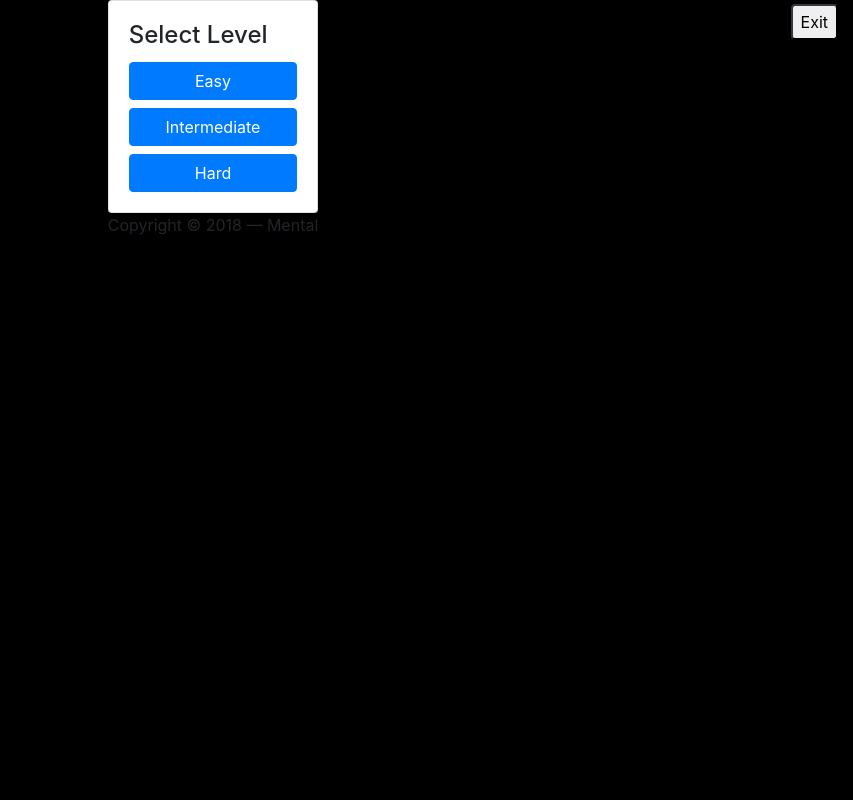
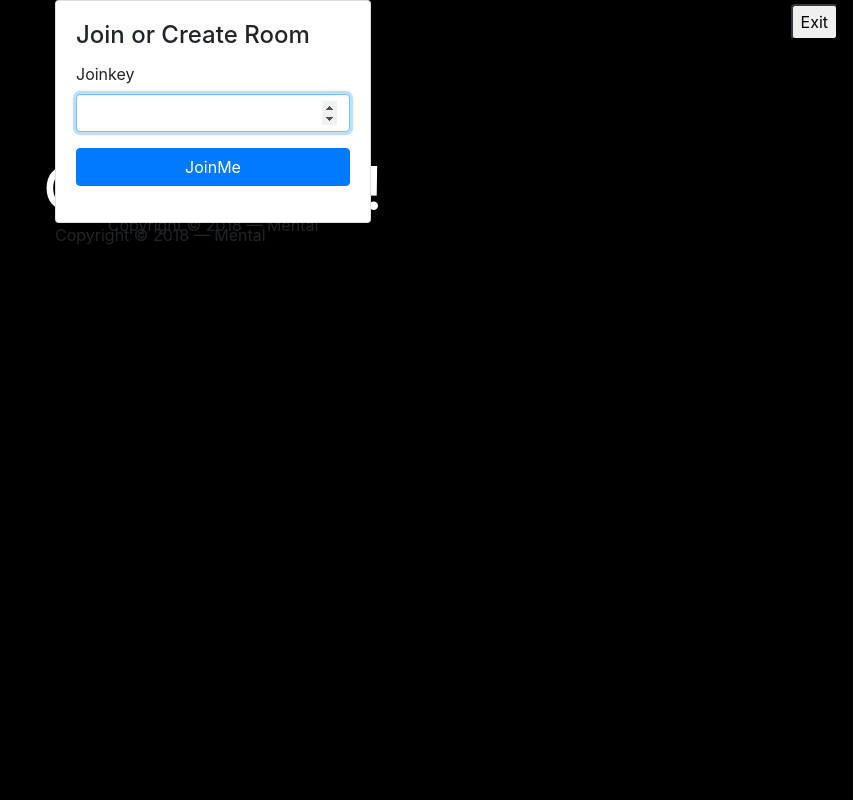
Before and after one commit to vikasgola/PocketTank, a PHP site: page / in a window 1280 px wide. Shown: the whole page, without its empty margins (427-1280 px from the left). Run offline with PHP 8.4, Linux system fonts and the light colour scheme; some libraries are stand-ins or nearby versions.

Commit message:
created room and started lanmultiplayer

```diff
--- a/src/css/main.css
+++ b/src/css/main.css
@@ -51,10 +51,20 @@ canvas{
 	}
 }
 
-.gamelevel{
+.gamelevel , #gamelan, #hostkey{
     position: absolute;
     top: 0px;
     left: 0px;
     right: 0px;
     bottom: 0px;
 }
+
+#gameend{
+    height: 50%;
+    width: 100%;
+    margin-top: 10%;
+}
+
+#gameend h1{
+    font-size: 60px;
+}
--- a/src/index.html
+++ b/src/index.html
@@ -41,13 +41,13 @@
     <script src="js/terrain.js" ></script>
     <script src="js/tank.js" ></script>
     <script src="js/weapons.js" ></script>
-    <script src="js/game.js"></script>
     <script src="js/computer.js"></script>
 
     <!-- aditional js -->
     <script src="https://ajax.aspnetcdn.com/ajax/jQuery/jquery-3.3.1.min.js"></script>
     <script src="js/bootstrap/bootstrap.js"></script>
     <script src="https://cdnjs.cloudflare.com/ajax/libs/socket.io/2.0.3/socket.io.js"></script>
+
 
 </head>
 
@@ -97,15 +97,67 @@
 					</div>
 				</div>
 			</div>
-		</section>
+        </section>
 
+        <section id="gamelan" class="h-100">
+			<div class="container h-100">
+				<div class="row justify-content-md-center h-100">
+					<div class="card-wrapper">
+						<div class="card fat">
+							<div class="card-body">
+								<h4 class="card-title">Join or Create Room</h4>
+								<button onclick="lan('join')" class="btn btn-primary btn-block">Join</button>
+								<button onclick="lan('host')" class="btn btn-primary btn-block">Host</button>
+							</div>
+						</div>
+						<div class="footer">
+							Copyright &copy; 2018 &mdash; Mental
+						</div>
+					</div>
+				</div>
+			</div>
+        </section>
+
+
+        <section id="hostkey" class="h-100">
+			<div class="container h-100">
+				<div class="row justify-content-md-center h-100">
+					<div class="card-wrapper">
+						<div class="card fat">
+							<div class="card-body">
+								<h4 class="card-title">Join or Create Room</h4>
+                                <div class="form-group">
+									<label for="key">Joinkey</label>
+
+									<input id="key" type="number" class="form-control" name="key" value="" required autofocus>
+								</div>
+								<div class="form-group no-margin">
+									<button onclick="share.join()" class="btn btn-primary btn-block">
+										JoinMe
+									</button>
+								</div>
+							</div>
+						</div>
+						<div class="footer">
+							Copyright &copy; 2018 &mdash; Mental
+						</div>
+					</div>
+				</div>
+			</div>
+        </section>
 
         <canvas id = "canvas" width="0" height="0"></canvas>
 
     </div>
 
+    <div id="gameend">
+        <h1 class="align-center text-center text-white d-block">Game Over!</h1>
+    </div>
+
+    <script src="js/chat.js"></script>
+    <script src="js/share.js"></script>
+    <script src="js/game.js"></script>
     <script src="js/login.js"></script>
-    <script src="js/chat.js"></script>
     <script src="js/menu.js" ></script>
     <script src="js/main.js" ></script>
 </body>
--- a/src/js/chat.js
+++ b/src/js/chat.js
@@ -1,5 +1,5 @@
 
-var socket = io.connect("http://localhost:3000");
+var socket = io.connect(window.location.origin);
 var output = document.getElementById("output");
 var chat = document.getElementById("chat-window");
 
@@ -11,7 +11,7 @@ send.style.display = "none";
 
 function sendMessage(){
     var message = document.getElementById("message");
-    socket.emit("chat",{ email:firebase.auth().currentUser.email.substring(0, firebase.auth().currentUser.email.lastIndexOf("@")) , message:message.value});
+    socket.emit("chat",{hostkey:share.hostkey , email:firebase.auth().currentUser.email.substring(0, firebase.auth().currentUser.email.lastIndexOf("@")) , message:message.value});
 
     message.value = "";
     setTimeout(function(){
--- a/src/js/game.js
+++ b/src/js/game.js
@@ -15,11 +15,13 @@ var game = new function(){
     this.tank1;
     this.tank2;
 
+    this.lankey;
+
     this.currentTank;
 
     this.weapon;
 
-    this.rounds = 10;
+    this.rounds = 2;
 
     this.selectWeapon = function(nameOfWeapon){
         switch(nameOfWeapon){
@@ -50,11 +52,15 @@ var game = new function(){
     this.gamemode = localStorage["mode"];
 
     this.setLights = function(){
+        terrain.draw(images.getResult("terrain"),images.getResult("grass"),10);
+        stage.addChild(terrain.shape);
         this.text1 = new createjs.Text(this.playerOne, "32px Arial", "#ffffff");
         this.text2 = new createjs.Text(this.playerTwo, "32px Arial", "#ffffff");
 
         this.score1 = new createjs.Text("Score: 0", "24px Arial", "#ffffff");
         this.score2 = new createjs.Text("Score: 0", "24px Arial", "#ffffff");
+
+        this.lankey = new createjs.Text("Joinkey: " + share.hostkey, "24px Arial", "#ffffff");
 
         this.text1.x = 20;
         this.score1.x = 20;
@@ -66,10 +72,18 @@ var game = new function(){
         this.text2.y = 80;
         this.score2.y = 115;
 
+
+        this.lankey.x = width/2 - 20;
+        this.lankey.y = 20;
+
         stage.addChild(this.text1);
         stage.addChild(this.text2);
         stage.addChild(this.score1);
         stage.addChild(this.score2);
+
+        if(this.gamemode == "lanMultiplayer"){
+            stage.addChild(this.lankey);
+        }
 
 
         this.tank1.indexPos = Math.floor(terrain.points.length/6);
@@ -89,6 +103,8 @@ var game = new function(){
     };
 
     this.flipTurn = function(){
+        if(this.rounds != 0){
+            this.rounds--;
             if(this.turn == 1){
                 this.turn = 0;
                 this.currentTank = this.tank1;
@@ -98,13 +114,36 @@ var game = new function(){
                 this.turn = 1;
                 notifyUser("It's " + game.playerTwo + " turn.");
             }
+        }else{
+            this.gameend();
+        }
     };
+
+    this.gameend = function(){
+        document.getElementById("game").style.display = "none";
+        document.getElementById("gameend").style.display = "block";
+        if( parseInt(game.score1.text.slice(7)) >  parseInt(game.score2.text.slice(7)))
+            document.getElementById("gameend").innerHTML += "<h2 class=\"align-center text-center text-white\"> Player one won.</p>";
+        else if(parseInt(game.score1.text.slice(7)) ==  parseInt(game.score2.text.slice(7)))
+            document.getElementById("gameend").innerHTML += "<h2 class=\"align-center text-center text-white\"> Match drawn.</p>";
+        else
+            document.getElementById("gameend").innerHTML += "<h2 class=\"align-center text-center text-white\"> Player two won.</p>";
+
+        document.getElementById("gameend").innerHTML += "<button onclick=\"game.restart()\" class=\"btn btn-black align-center\">Game Restart</button>";
+
+    };
+
+    this.restart = function(){
+        document.getElementById("game").style.display = "none";
+        document.getElementById("gameend").style.display = "block";
+        window.location.reload(true);
+    }
 
 
     this.exit = function(){
         localStorage["mode"] = "";
         window.location.pathname = "/html/menu.html";
-    }
+    };
 
     this.start = function(){
         switch(this.gamemode){
@@ -119,6 +158,8 @@ var game = new function(){
                 multiPlayer();
                 break;
             case "lanMultiplayer":
+                this.setLights();
+                if(share.host == "host")
                     lanMultiplayer();
                 break;
         }
@@ -136,6 +177,7 @@ var game = new function(){
         if(game.turn == 1){
             game.currentTank = game.tank2;
             computer.fire();
+            game.rounds--;
         }else if(game.turn == 0){
             notifyUser("It's " + game.playerOne + " turn.");
             game.currentTank = game.tank1;
@@ -153,6 +195,20 @@ var game = new function(){
             notifyUser("It's " + game.playerTwo + " turn.");
             game.turn = 1;
         }
+    }
+
+
+    function lanMultiplayer(){
+        if(Math.random() < 0.5){
+            game.currentTank = game.tank1;
+            notifyUser("It's " + game.playerOne + " turn.");
+            game.turn = 0;
+        }else{
+            game.currentTank = game.tank2;
+            notifyUser("It's " + game.playerTwo + " turn.");
+            game.turn = 1;
+        }
+        share.turn(game.turn);
 
     }
 }
--- a/src/js/main.js
+++ b/src/js/main.js
@@ -8,8 +8,14 @@ var send = document.getElementById("send");
 
 if(localStorage["mode"]){
     document.getElementById("gamelevel").style.display = "none";
+    document.getElementById("gameend").style.display = "none";
+    document.getElementById("gamelan").style.display = "none"
+    document.getElementById("hostkey").style.display = "none"
+
     if(localStorage["mode"] == "singlePlayer"){
         document.getElementById("gamelevel").style.display = "block";
+    }else if(localStorage["mode"] == "lanMultiplayer"){
+        document.getElementById("gamelan").style.display = "block";
     }
     document.getElementById("game").style.display = "block";
     loadAssests();
@@ -68,8 +74,7 @@ function init(){
     // terrain
     terrain.initalizePoints();
     terrain.addPoints(7,1);
-    terrain.draw(images.getResult("terrain"),images.getResult("grass"),10);
-    stage.addChild(terrain.shape);
+
 
 
     // tanks
@@ -78,7 +83,7 @@ function init(){
 
 
     game.playerOne = localStorage["email"].substring(0, localStorage["email"].lastIndexOf("@"));
-    if(localStorage["mode"] != "singlePlayer")
+    if(localStorage["mode"] == "multiPlayer" )
         game.start();
 }
 
@@ -86,6 +91,17 @@ function resume(level){
     document.getElementById("gamelevel").style.display = "none";
     computer.setLevel(level);
     game.start();
+}
+
+function lan(m){
+    share.setYouare(m);
+    document.getElementById("gamelan").style.display = "none";
+    if(m == "host"){
+        share.host();
+        game.start();
+    }else if(m == "join"){
+        document.getElementById("hostkey").style.display = "block";
+    }
 }
 
 
--- /dev/null
+++ b/src/js/share.js
@@ -0,0 +1,65 @@
+var share = new function(){
+    this.youare;
+    this.socket = io.connect(window.location.origin);
+
+
+    this.setYouare= function(m){
+        this.youare = m;
+    };
+
+    this.hostkey = 0;
+
+    this.host = function(){
+        this.hostkey = Math.floor(randomBetween(1000000,9999999));
+        socket.emit("create",this.hostkey);
+        this.replies();
+    };
+
+    // this.startData =
+
+    this.replies = function(){
+        socket.on("replyJoined" ,function(data){
+            if(share.youare == "host"){
+                game.text2.text = data.name;
+                socket.emit("startingData",{room: share.hostkey ,terrainPoints:terrain.points,name:game.playerOne});
+            }else if(share.youare == "join"){
+                share.hostkey = data.hostkey;
+                document.getElementById("hostkey").style.display = "none";
+            }
+        });
+
+        socket.on("startingData", function(data){
+            if(share.youare == "join"){
+                terrain.points = data.terrainPoints;
+                game.playerTwo = game.playerOne;
+                game.playerOne = data.name;
+                game.start();
+            }
+        });
+
+
+        share.on("turn", function(data){
+            game.turn = data.turn;
+            if(game.turn == 0){
+                notifyUser("It's " + game.playerOne + " turn.");
+            }else{
+                notifyUser("It's " + game.playerTwo + " turn.");
+            }
+        });
+    };
+
+    this.turn = function(turn){
+        socket.emit("turn",{hostkey:share.hostkey ,turn:turn});
+    };
+
+    this.join = function(){
+        var key = document.getElementById("key").value;
+        socket.emit("join",{ hostkey :key ,name:game.playerOne });
+        this.replies();
+    };
+
+
+    function randomBetween(min , max){
+        return Math.random()*(max-min + 1) + min;
+    }
+}
--- a/src/js/terrain.js
+++ b/src/js/terrain.js
@@ -63,9 +63,6 @@ var terrain = new function(){
 }
 
 
-
-
-
 // additional functionals
 function randomBetween(min , max){
     return Math.random()*(max-min + 1) + min;
--- a/src/js/weapons.js
+++ b/src/js/weapons.js
@@ -122,7 +122,7 @@ function weapon(nameWeapon,power,color,size,gravity){
                 destroy(crash);
             });
         }else{
-            stage.removeChild(main.weapon);
+            stage.removeChild(single.weapon);
         }
     }
 
@@ -272,7 +272,6 @@ function weapon(nameWeapon,power,color,size,gravity){
 
 
     function destroy(crash){
-        console.log(crash);
         if(crash == -1){
             var score = parseInt(game.score1.text.slice(7)) + game.weapon.power;
             game.score1.text = "Score: " + score;
@@ -280,5 +279,8 @@ function weapon(nameWeapon,power,color,size,gravity){
             var score = parseInt(game.score2.text.slice(7)) + game.weapon.power;
             game.score2.text = "Score: " + score;
         }
+
+
+
     }
 }
```
Also changed, not shown: index.js (+31 -2 lines). Lines whose indentation alone changed are shown as unchanged.
